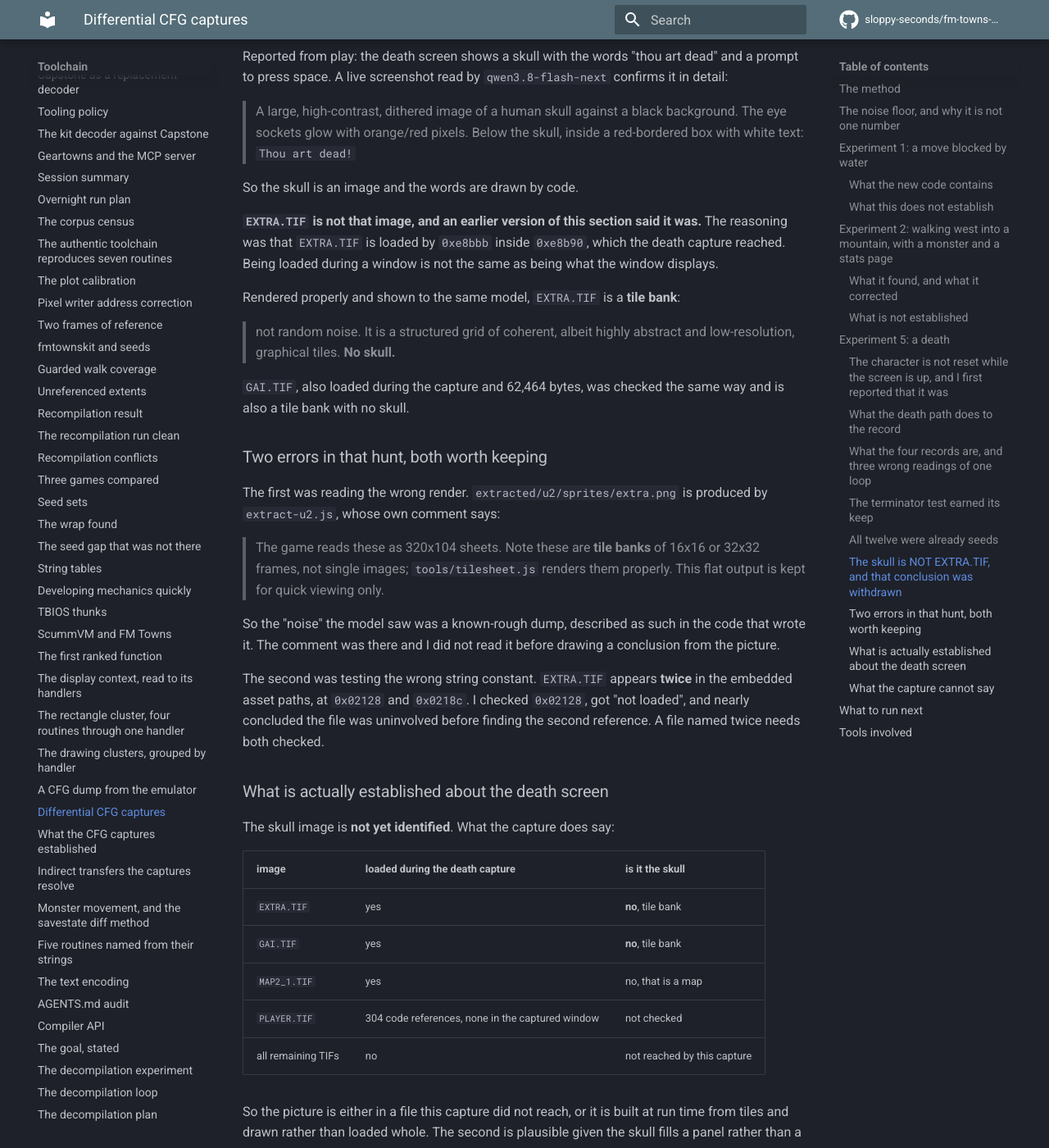
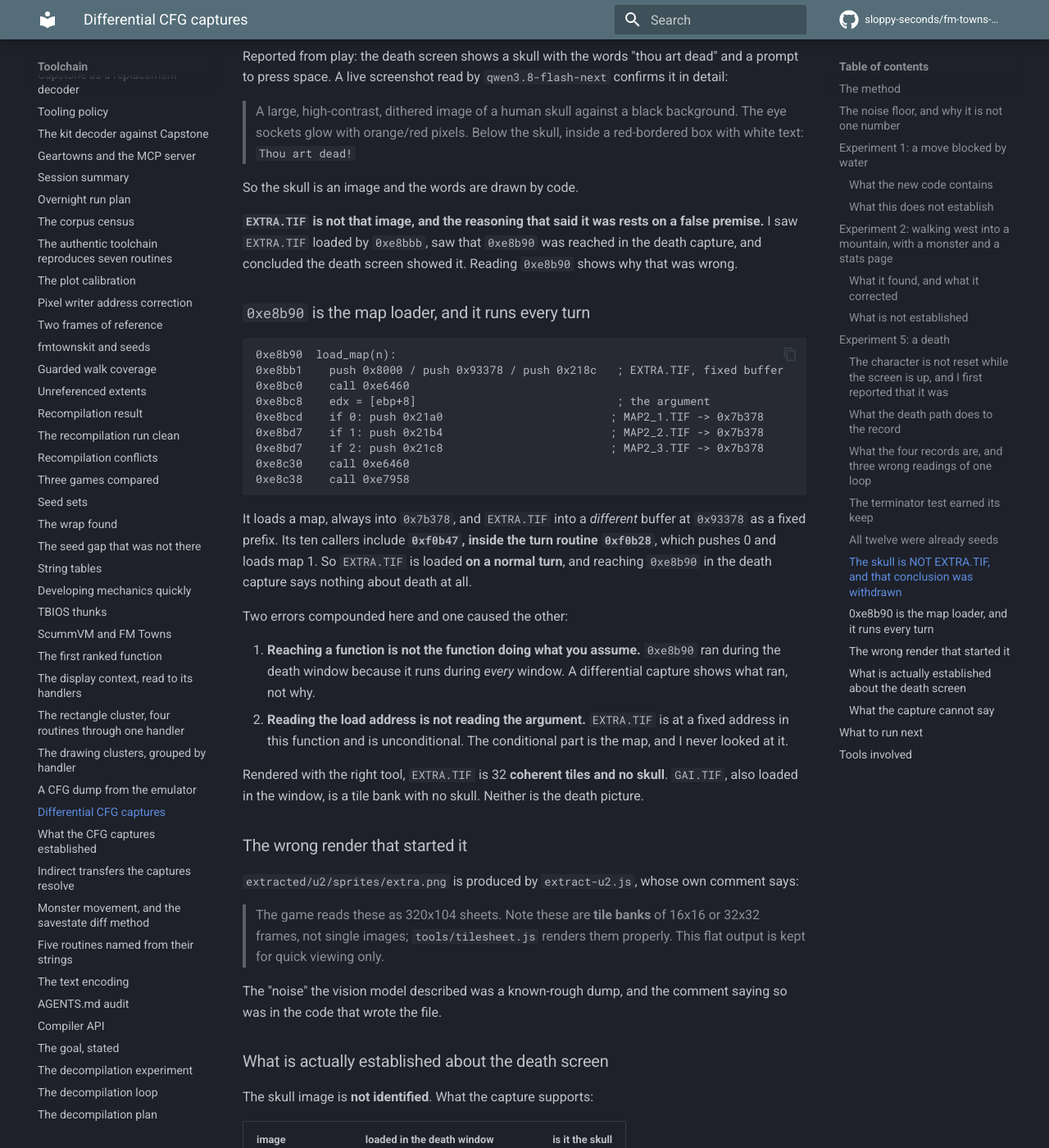
Before and after one commit to sloppy-seconds/fm-towns-ultima, an MkDocs documentation site: the page built from docs/cfg-differential.md, in a window 1280 px wide and 1400 px high, scrolled down 7091 px. Shown: the whole window at 82% size. Built offline with MkDocs 1.6.1 and Material for MkDocs 9.7.7, drawn with Linux system fonts in a browser that asks for light colours; comment, search, counter and statistics services are not loaded; some of the changed text lies outside the part shown.

Commit message:
0xe8b90 is the map loader and runs every turn, so it said nothing about death
Read the function I had only observed. It is load_map(n): always loads EXTRA.TIF
into 0x93378, then loads MAP2_1 into 0x7b378 for argument 0, MAP2_2 for 1, MAP2_3
for 2, then calls 0xe7958.

Its ten callers include 0xf0b47, inside the turn routine 0xf0b28, pushing 0. So
EXTRA.TIF is loaded on a normal turn. Reaching 0xe8b90 in the death capture says
nothing about death, because it runs during every window.

Two errors compounded and one caused the other:

  1. Reaching a function is not the function doing what you assume. A differential
     capture shows what ran, not why it ran.
  2. Reading the load address is not reading the argument. EXTRA.TIF sits at a fixed
     address in this function and is unconditional; the conditional part is the map,
     and I never looked at it.

The skull image remains unidentified. EXTRA.TIF and GAI.TIF are both tile banks with
no skull when rendered with tilesheet.js rather than the rough dump. PLAYER.TIF was
not reached. No TIF matches.

Plausible and untested: the skull is composed from tiles at run time rather than
loaded whole, which would explain the absence.

Next step recorded: find what draws the death panel by looking at the callers of the
text and rectangle routines reached in the window, not at which file was loaded.

````diff
--- a/docs/cfg-differential.md
+++ b/docs/cfg-differential.md
@@ -268,52 +268,68 @@ press space. A live screenshot read by `qwen3.8-flash-next` confirms it in detai
 
 So the skull is an image and the words are drawn by code.
 
-**`EXTRA.TIF` is not that image, and an earlier version of this section said it was.** The reasoning was
-that `EXTRA.TIF` is loaded by `0xe8bbb` inside `0xe8b90`, which the death capture reached. Being loaded
-during a window is not the same as being what the window displays.
+**`EXTRA.TIF` is not that image, and the reasoning that said it was rests on a false premise.** I saw
+`EXTRA.TIF` loaded by `0xe8bbb`, saw that `0xe8b90` was reached in the death capture, and concluded the
+death screen showed it. Reading `0xe8b90` shows why that was wrong.
 
-Rendered properly and shown to the same model, `EXTRA.TIF` is a **tile bank**:
+### `0xe8b90` is the map loader, and it runs every turn
 
-> not random noise. It is a structured grid of coherent, albeit highly abstract and low-resolution,
-> graphical tiles. **No skull.**
+```
+0xe8b90  load_map(n):
+0xe8bb1    push 0x8000 / push 0x93378 / push 0x218c   ; EXTRA.TIF, fixed buffer
+0xe8bc0    call 0xe6460
+0xe8bc8    edx = [ebp+8]                              ; the argument
+0xe8bcd    if 0: push 0x21a0                         ; MAP2_1.TIF -> 0x7b378
+0xe8bd7    if 1: push 0x21b4                         ; MAP2_2.TIF -> 0x7b378
+0xe8bd7    if 2: push 0x21c8                         ; MAP2_3.TIF -> 0x7b378
+0xe8c30    call 0xe6460
+0xe8c38    call 0xe7958
+```
 
-`GAI.TIF`, also loaded during the capture and 62,464 bytes, was checked the same way and is also a tile
-bank with no skull.
+It loads a map, always into `0x7b378`, and `EXTRA.TIF` into a *different* buffer at `0x93378` as a fixed
+prefix. Its ten callers include **`0xf0b47`, inside the turn routine `0xf0b28`**, which pushes 0 and
+loads map 1. So `EXTRA.TIF` is loaded **on a normal turn**, and reaching `0xe8b90` in the death capture
+says nothing about death at all.
 
-### Two errors in that hunt, both worth keeping
+Two errors compounded here and one caused the other:
 
-The first was reading the wrong render. `extracted/u2/sprites/extra.png` is produced by `extract-u2.js`,
-whose own comment says:
+1. **Reaching a function is not the function doing what you assume.** `0xe8b90` ran during the death
+   window because it runs during *every* window. A differential capture shows what ran, not why.
+2. **Reading the load address is not reading the argument.** `EXTRA.TIF` is at a fixed address in this
+   function and is unconditional. The conditional part is the map, and I never looked at it.
+
+Rendered with the right tool, `EXTRA.TIF` is 32 **coherent tiles and no skull**. `GAI.TIF`, also loaded
+in the window, is a tile bank with no skull. Neither is the death picture.
+
+### The wrong render that started it
+
+`extracted/u2/sprites/extra.png` is produced by `extract-u2.js`, whose own comment says:
 
 > The game reads these as 320x104 sheets. Note these are **tile banks** of 16x16 or 32x32 frames, not
 > single images; `tools/tilesheet.js` renders them properly. This flat output is kept for quick viewing
 > only.
 
-So the "noise" the model saw was a known-rough dump, described as such in the code that wrote it. The
-comment was there and I did not read it before drawing a conclusion from the picture.
-
-The second was testing the wrong string constant. `EXTRA.TIF` appears **twice** in the embedded asset
-paths, at `0x02128` and `0x0218c`. I checked `0x02128`, got "not loaded", and nearly concluded the file
-was uninvolved before finding the second reference. A file named twice needs both checked.
+The "noise" the vision model described was a known-rough dump, and the comment saying so was in the code
+that wrote the file.
 
 ### What is actually established about the death screen
 
-The skull image is **not yet identified**. What the capture does say:
+The skull image is **not identified**. What the capture supports:
 
-| image | loaded during the death capture | is it the skull |
+| image | loaded in the death window | is it the skull |
 |---|---|---|
-| `EXTRA.TIF` | yes | **no**, tile bank |
+| `EXTRA.TIF` | yes, but on **every turn** | **no**, tile bank |
 | `GAI.TIF` | yes | **no**, tile bank |
-| `MAP2_1.TIF` | yes | no, that is a map |
-| `PLAYER.TIF` | 304 code references, none in the captured window | not checked |
-| all remaining TIFs | no | not reached by this capture |
+| `MAP2_1.TIF` | yes | no, a map |
+| `PLAYER.TIF` | **not reached** (304 code references) | unchecked |
+| all remaining TIFs | no | not reached |
 
-So the picture is either in a file this capture did not reach, or it is built at run time from tiles and
-drawn rather than loaded whole. The second is plausible given the skull fills a panel rather than a
-sheet, and it would explain why no TIF matches.
+Since no TIF is the picture and the skull fills a panel rather than a sheet, the plausible untested
+reading is that it is **composed from tiles at run time** rather than loaded whole. That would explain
+the absence. It is not established.
 
-**The next step is not another guess at a file.** It is to read what `0xe8b90` does with the buffer it
-loads, which says whether the picture comes from the file or is composed after loading.
+**The next step is to find what draws the death panel**, which means looking at the callers of the text
+and rectangle routines reached in the window, not at which file was loaded.
 
 ### What the capture cannot say
 
````
